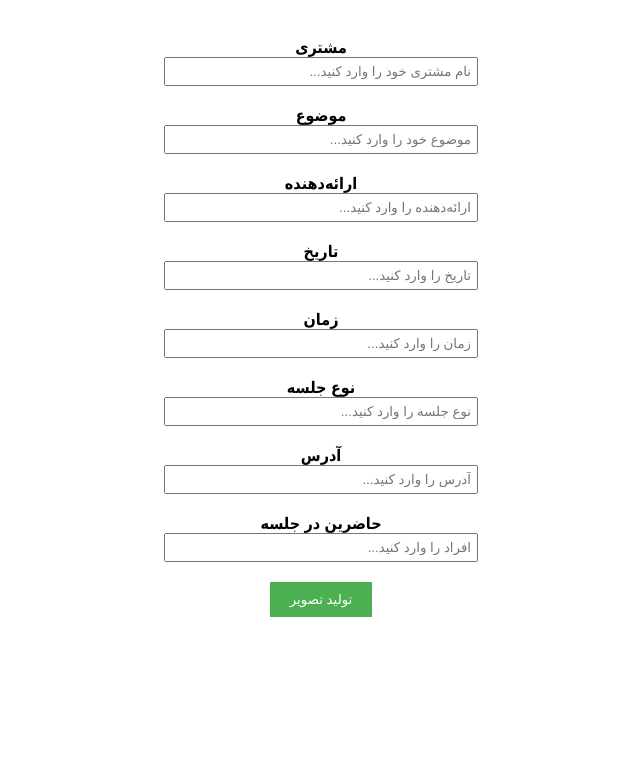
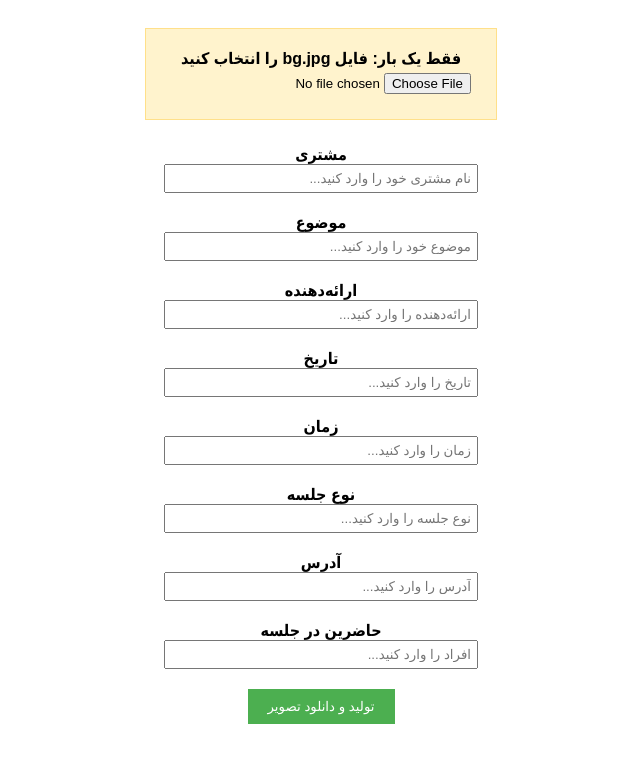
Before and after one commit to teksite/canvas-image-generator, a plain HTML site: page index.html in a window 1280 px wide. Shown: the whole page, without its empty margins (319-959 px from the left). Drawn offline with Linux system fonts and the light colour scheme.

Commit message:
add custom bg field

```diff
--- a/index.html
+++ b/index.html
@@ -12,16 +12,8 @@
             align-items: center;
             padding: 20px;
         }
-        label {
-            margin-top: 10px;
-            font-weight: bold;
-        }
-        input {
-            width: 300px;
-            padding: 5px;
-            margin-bottom: 10px;
-            text-align: right;
-        }
+        label { margin-top: 10px; font-weight: bold; }
+        input { width: 300px; padding: 5px; margin-bottom: 10px; text-align: right; }
         button {
             padding: 10px 20px;
             background-color: #4CAF50;
@@ -30,38 +22,143 @@
             cursor: pointer;
             margin-top: 10px;
         }
-        button:hover {
-            background-color: #45a049;
+        button:hover { background-color: #45a049; }
+        #setupBox {
+            display: none;
+            flex-direction: column;
+            align-items: center;
+            background: #fff3cd;
+            border: 1px solid #ffe08a;
+            padding: 10px 20px;
+            margin-bottom: 15px;
         }
-        canvas {
-            margin-top: 20px;
-            border: 1px solid #ccc;
-        }
+        #resetLink { font-size: 12px; color: #888; cursor: pointer; margin-top: 8px; display: none; }
+        canvas { margin-top: 20px; border: 1px solid #ccc; max-width: 100%; height: auto; }
     </style>
 </head>
 <body>
+
+<div id="setupBox">
+    <label for="bgInput">فقط یک بار: فایل bg.jpg را انتخاب کنید</label>
+    <input type="file" id="bgInput" accept="image/*">
+</div>
+
 <label for="customerInput">مشتری</label>
-<input name="customerInput" id="customerInput" placeholder="نام مشتری خود را وارد کنید...">
+<input id="customerInput" placeholder="نام مشتری خود را وارد کنید...">
 <label for="subjectInput">موضوع</label>
-<input name="subjectInput" id="subjectInput" placeholder="موضوع خود را وارد کنید...">
+<input id="subjectInput" placeholder="موضوع خود را وارد کنید...">
 <label for="presenterInput">ارائه‌دهنده</label>
-<input name="presenterInput" id="presenterInput" placeholder="ارائه‌دهنده را وارد کنید...">
+<input id="presenterInput" placeholder="ارائه‌دهنده را وارد کنید...">
 <label for="dateInput">تاریخ</label>
-<input name="dateInput" id="dateInput" placeholder="تاریخ را وارد کنید...">
+<input id="dateInput" placeholder="تاریخ را وارد کنید...">
 <label for="timeInput">زمان</label>
-<input name="timeInput" id="timeInput" placeholder="زمان را وارد کنید...">
+<input id="timeInput" placeholder="زمان را وارد کنید...">
 <label for="typeInput">نوع جلسه</label>
-<input name="typeInput" id="typeInput" placeholder="نوع جلسه را وارد کنید...">
+<input id="typeInput" placeholder="نوع جلسه را وارد کنید...">
 <label for="addressInput">آدرس</label>
-<input name="addressInput" id="addressInput" placeholder="آدرس را وارد کنید...">
+<input id="addressInput" placeholder="آدرس را وارد کنید...">
 <label for="personsInput">حاضرین در جلسه</label>
-<input name="personsInput" id="personsInput" placeholder="افراد را وارد کنید...">
-<button onclick="generateImage()">تولید تصویر</button>
+<input id="personsInput" placeholder="افراد را وارد کنید...">
+
+<button onclick="generateImage()">تولید و دانلود تصویر</button>
+<span id="resetLink" onclick="resetBg()">تغییر تصویر پس‌زمینه</span>
 <canvas id="canvas" style="display: none;"></canvas>
 
 <script>
+    const FONT_FAMILY = '"B Nazanin", Vazirmatn, Tahoma, Arial, sans-serif';
+    let bgBlob = null;
+
+    function openDB() {
+        return new Promise((resolve, reject) => {
+            const r = indexedDB.open('meetingImageDB', 1);
+            r.onupgradeneeded = () => r.result.createObjectStore('store');
+            r.onsuccess = () => resolve(r.result);
+            r.onerror = () => reject(r.error);
+        });
+    }
+    async function saveBg(blob) {
+        try {
+            const db = await openDB();
+            await new Promise((resolve, reject) => {
+                const t = db.transaction('store', 'readwrite');
+                t.objectStore('store').put(blob, 'bg');
+                t.oncomplete = resolve;
+                t.onerror = () => reject(t.error);
+            });
+        } catch (e) { console.warn('ذخیره‌سازی ممکن نشد', e); }
+    }
+    async function readBg() {
+        try {
+            const db = await openDB();
+            return await new Promise((resolve, reject) => {
+                const t = db.transaction('store', 'readonly');
+                const q = t.objectStore('store').get('bg');
+                q.onsuccess = () => resolve(q.result || null);
+                q.onerror = () => reject(q.error);
+            });
+        } catch (e) { return null; }
+    }
+    async function clearBg() {
+        try {
+            const db = await openDB();
+            db.transaction('store', 'readwrite').objectStore('store').delete('bg');
+        } catch (e) {}
+    }
+
+    function updateUI() {
+        document.getElementById('setupBox').style.display = bgBlob ? 'none' : 'flex';
+        document.getElementById('resetLink').style.display = bgBlob ? 'inline' : 'none';
+    }
+
+    document.getElementById('bgInput').addEventListener('change', async (e) => {
+        const file = e.target.files[0];
+        if (!file) return;
+        bgBlob = file;
+        await saveBg(file);
+        updateUI();
+    });
+
+    async function resetBg() {
+        bgBlob = null;
+        await clearBg();
+        document.getElementById('bgInput').value = '';
+        updateUI();
+    }
+
+    (async () => {
+        bgBlob = await readBg();
+        updateUI();
+    })();
+
+    function loadBackground() {
+        return new Promise((resolve) => {
+            if (!bgBlob) return resolve(null);
+            const img = new Image();
+            img.onload = () => resolve(img);
+            img.onerror = () => resolve(null);
+            img.src = URL.createObjectURL(bgBlob);
+        });
+    }
+
+    function wrapText(ctx, text, maxWidth) {
+        const words = String(text).split(' ');
+        const lines = [];
+        let line = '';
+        for (const word of words) {
+            const test = line ? line + ' ' + word : word;
+            if (ctx.measureText(test).width > maxWidth && line) {
+                lines.push(line);
+                line = word;
+            } else {
+                line = test;
+            }
+        }
+        if (line) lines.push(line);
+        return lines.length ? lines : [''];
+    }
+
     async function generateImage() {
-        let customerTitle = document.getElementById('customerInput').value || 'مشتری';
+        const customerTitle = document.getElementById('customerInput').value || 'مشتری';
 
         const inputs = [
             { label: 'موضوع', value: document.getElementById('subjectInput').value || 'موضوع نمونه' },
@@ -76,153 +173,106 @@
         const canvas = document.getElementById('canvas');
         const ctx = canvas.getContext('2d');
 
-        // Load background image
-        const img = new Image();
-        try {
-            img.src = 'bg.jpg'; // Local image in the same directory
-            await new Promise((resolve, reject) => {
-                img.onload = resolve;
-                img.onerror = () => reject(new Error('Failed to load image'));
-            });
-        } catch (error) {
-            // Fallback to a solid color if image fails to load
-            console.error('Image load failed, using fallback background');
-            canvas.width = 900;
-            canvas.height = 680;
+        const img = await loadBackground();
+        canvas.width = img ? img.naturalWidth : 900;
+        canvas.height = img ? img.naturalHeight : 680;
+
+        if (img) {
+            ctx.drawImage(img, 0, 0, canvas.width, canvas.height);
+        } else {
             ctx.fillStyle = '#f0f0f0';
             ctx.fillRect(0, 0, canvas.width, canvas.height);
         }
 
-        canvas.width = img.width || 900;
-        canvas.height = img.height || 680;
+        const cellPadding = 20;
+        const gap = 20;
+        const tableWidth = canvas.width * 0.9;
+        const tableHeight = canvas.height * 0.9;
+        const tableX = (canvas.width - tableWidth) / 2;
+        const tableY = (canvas.height - tableHeight) / 2;
 
-        if (img.width) {
-            ctx.drawImage(img, 0, 0, canvas.width, canvas.height);
+        ctx.textBaseline = 'middle';
+        ctx.direction = 'rtl';
+
+        const title = `اطلاعات برگزاری جلسه با ${customerTitle}`;
+
+        function layout(fontSize) {
+            ctx.font = `${fontSize}px ${FONT_FAMILY}`;
+            const lineHeight = fontSize * 1.6;
+            const rowGap = fontSize * 0.4;
+
+            const titleLines = wrapText(ctx, title, tableWidth - 2 * cellPadding);
+            const labelsWrapped = inputs.map(r => wrapText(ctx, r.label, tableWidth * 0.35));
+            const col1Width = Math.max(...labelsWrapped.flat().map(l => ctx.measureText(l).width));
+            const valueMax = tableWidth - 2 * cellPadding - col1Width - gap;
+            const valuesWrapped = inputs.map(r => wrapText(ctx, r.value, valueMax));
+
+            const rowHeights = inputs.map((_, i) =>
+                Math.max(labelsWrapped[i].length, valuesWrapped[i].length) * lineHeight + rowGap
+            );
+            const titleHeight = titleLines.length * lineHeight + rowGap * 2;
+            const total = titleHeight + rowHeights.reduce((a, b) => a + b, 0);
+
+            return { fontSize, lineHeight, titleLines, titleHeight, labelsWrapped,
+                     valuesWrapped, rowHeights, col1Width, total };
         }
 
-        // Table settings
-        const fontSize = 28;
-        const lineHeight = fontSize + 20;
-        const cellPadding = 10;
-        const tableWidth = canvas.width * 0.9;
-        const maxColWidth = tableWidth / 2;
-        ctx.font = `${fontSize}px "B Nazanin"`;
-        ctx.textBaseline = 'middle';
-
-        // Function to wrap text
-        function wrapText(text, maxWidth) {
-            const words = text.split(' ');
-            let line = '';
-            const lines = [];
-            for (let word of words) {
-                const testLine = line + word + ' ';
-                const metrics = ctx.measureText(testLine);
-                if (metrics.width > 600 && line !== '') {
-                    lines.push(line.trim());
-                    line = word + ' ';
-                } else {
-                    line = testLine;
-                }
-            }
-            lines.push(line.trim());
-            return lines;
+        let L = layout(28);
+        for (let fs = 28; fs >= 12; fs--) {
+            L = layout(fs);
+            if (L.total <= tableHeight - 2 * cellPadding) break;
         }
 
-        // Title row
-        const title = `اطلاعات برگزاری جلسه با ${customerTitle}`;
-        const titleLines = wrapText(title, tableWidth - 2 * cellPadding);
-
-        // Calculate column widths and wrapped text
-        const wrappedInputs = inputs.map(row => ({
-            label: wrapText(row.label, maxColWidth - 2 * cellPadding),
-            value: wrapText(row.value, tableWidth - maxColWidth - 2 * cellPadding) // col2 uses remaining width
-        }));
-
-        // Calculate column widths based on wrapped text
-        const col1Width = Math.min(
-            Math.max(...wrappedInputs.map(row =>
-                Math.max(...row.label.map(line => ctx.measureText(line).width))
-            )) + 2 * cellPadding,
-            maxColWidth
-        );
-        const col2Width = Math.min(
-            Math.max(...wrappedInputs.map(row =>
-                Math.max(...row.value.map(line => ctx.measureText(line).width))
-            )) + 2 * cellPadding,
-            tableWidth - col1Width
-        );
-
-        // Calculate row heights for content
-        const contentRowHeights = wrappedInputs.map(row =>
-            Math.max(row.label.length, row.value.length) * lineHeight
-        );
-        const titleRowHeight = titleLines.length * lineHeight;
-
-        // Calculate total content height
-        const totalContentHeight = titleRowHeight + contentRowHeights.reduce((sum, h) => sum + h, 0) + 5 * cellPadding;
-
-        // Enforce table height to be exactly 90% of image height
-        const tableHeight = canvas.height * 0.9;
-        const scaleFactor = totalContentHeight > tableHeight ? tableHeight / totalContentHeight : 1;
-
-        // Scale row heights to fit within tableHeight
-        const rowHeights = [
-            titleRowHeight * scaleFactor,
-            ...contentRowHeights.map(h => h * scaleFactor)
-        ];
-
-        // Draw table background (semi-transparent)
-        const tableX = (canvas.width - tableWidth) / 2;
-        const tableY = (canvas.height - tableHeight) / 2;
         ctx.fillStyle = 'rgba(5, 5, 45, 0.80)';
         ctx.fillRect(tableX, tableY, tableWidth, tableHeight);
 
-        // Draw table content
-        let currentY = tableY + cellPadding;
-
-        // Draw title row (centered)
+        ctx.font = `${L.fontSize}px ${FONT_FAMILY}`;
         ctx.fillStyle = 'white';
         ctx.strokeStyle = 'black';
         ctx.lineWidth = 1;
+
+        let y = tableY + (tableHeight - L.total) / 2;
+
         ctx.textAlign = 'center';
-        titleLines.forEach((line, i) => {
-            const y = currentY + (i + 0.5) * (rowHeights[0] / titleLines.length);
-            ctx.strokeText(line, tableX + tableWidth / 2, y);
-            ctx.fillText(line, tableX + tableWidth / 2, y);
+        L.titleLines.forEach((line, i) => {
+            const ly = y + L.fontSize * 0.4 + (i + 0.5) * L.lineHeight;
+            ctx.strokeText(line, tableX + tableWidth / 2, ly);
+            ctx.fillText(line, tableX + tableWidth / 2, ly);
         });
-        currentY += rowHeights[0];
+        y += L.titleHeight;
 
-        // Draw data rows
-        wrappedInputs.forEach((row, index) => {
-            const rowHeight = rowHeights[index + 1];
-            const maxLines = Math.max(row.label.length, row.value.length);
+        const labelX = tableX + tableWidth - cellPadding;
+        const valueX = labelX - L.col1Width - gap;
+        ctx.textAlign = 'right';
 
-            // Draw label (first column, right-aligned, starting from right edge)
-            ctx.textAlign = 'right';
-            row.label.forEach((line, i) => {
-                const y = currentY + (i + 0.5) * (rowHeight / maxLines);
-                ctx.strokeText(line, tableX + tableWidth - cellPadding - 25 , y);
-                ctx.fillText(line, tableX + tableWidth - cellPadding - 25 , y);
+        inputs.forEach((_, i) => {
+            const rowTop = y;
+            L.labelsWrapped[i].forEach((line, j) => {
+                const ly = rowTop + (j + 0.5) * L.lineHeight;
+                ctx.strokeText(line, labelX, ly);
+                ctx.fillText(line, labelX, ly);
             });
-
-            // Draw value (second column, right-aligned, to the left of first column)
-            row.value.forEach((line, i) => {
-                const y = currentY + (i + 0.5) * (rowHeight / maxLines);
-                ctx.strokeText(line,  tableWidth - col1Width - cellPadding, y);
-                ctx.fillText(line, tableWidth - col1Width - cellPadding, y);
+            L.valuesWrapped[i].forEach((line, j) => {
+                const ly = rowTop + (j + 0.5) * L.lineHeight;
+                ctx.strokeText(line, valueX, ly);
+                ctx.fillText(line, valueX, ly);
             });
-
-            currentY += rowHeight;
+            y += L.rowHeights[i];
         });
 
-        // Show canvas
         canvas.style.display = 'block';
 
-        // Create download link
-        const link = document.createElement('a');
-        link.download = 'text-on-image.png';
-        link.href = canvas.toDataURL('image/png');
-        link.click();
+        canvas.toBlob((blob) => {
+            if (!blob) { alert('خطا در ساخت تصویر'); return; }
+            const url = URL.createObjectURL(blob);
+            const a = document.createElement('a');
+            a.href = url;
+            a.download = 'text-on-image.png';
+            document.body.appendChild(a);
+            a.click();
+            a.remove();
+            URL.revokeObjectURL(url);
+        }, 'image/png');
     }
 </script>
 </body>
```
